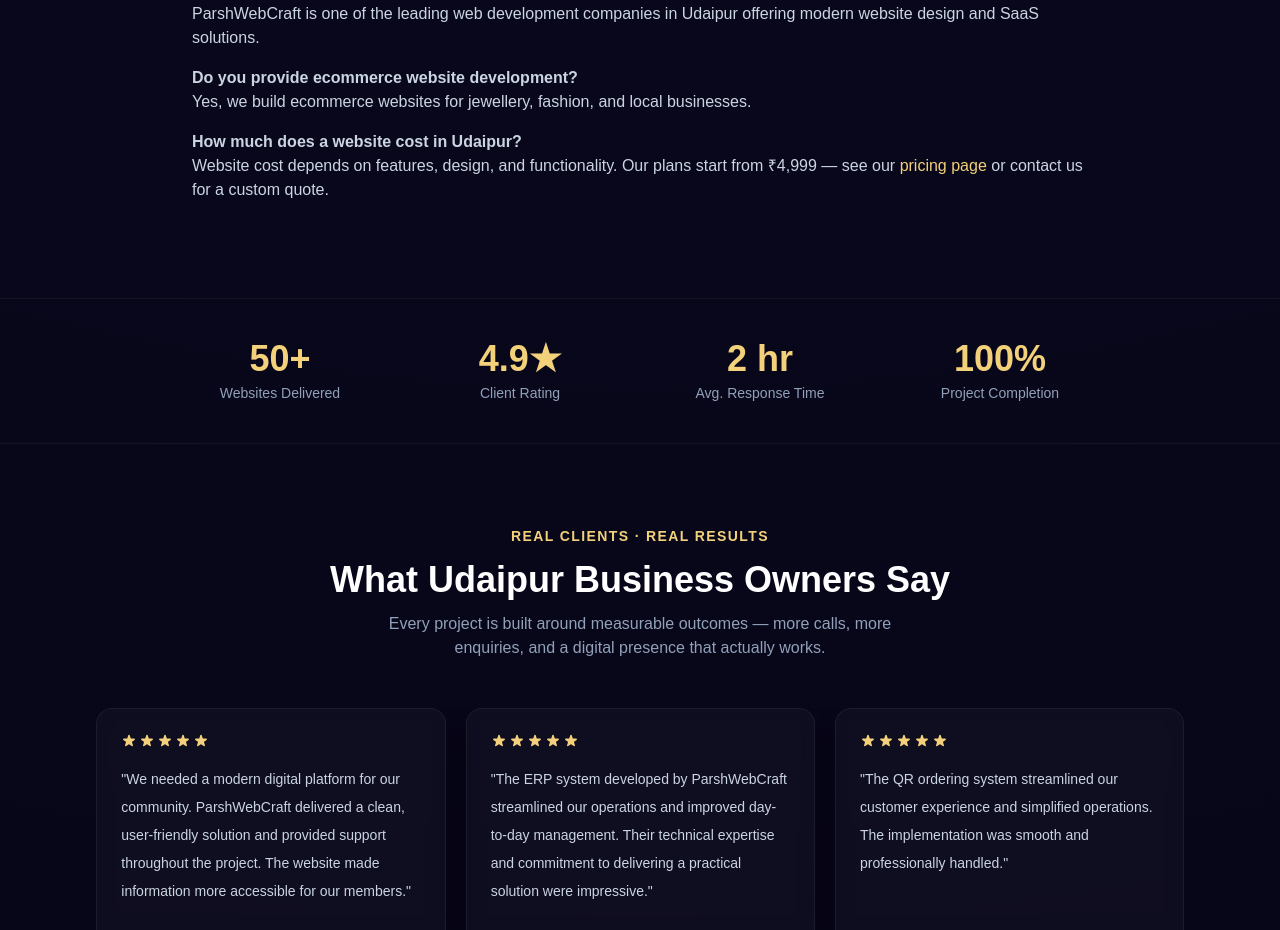
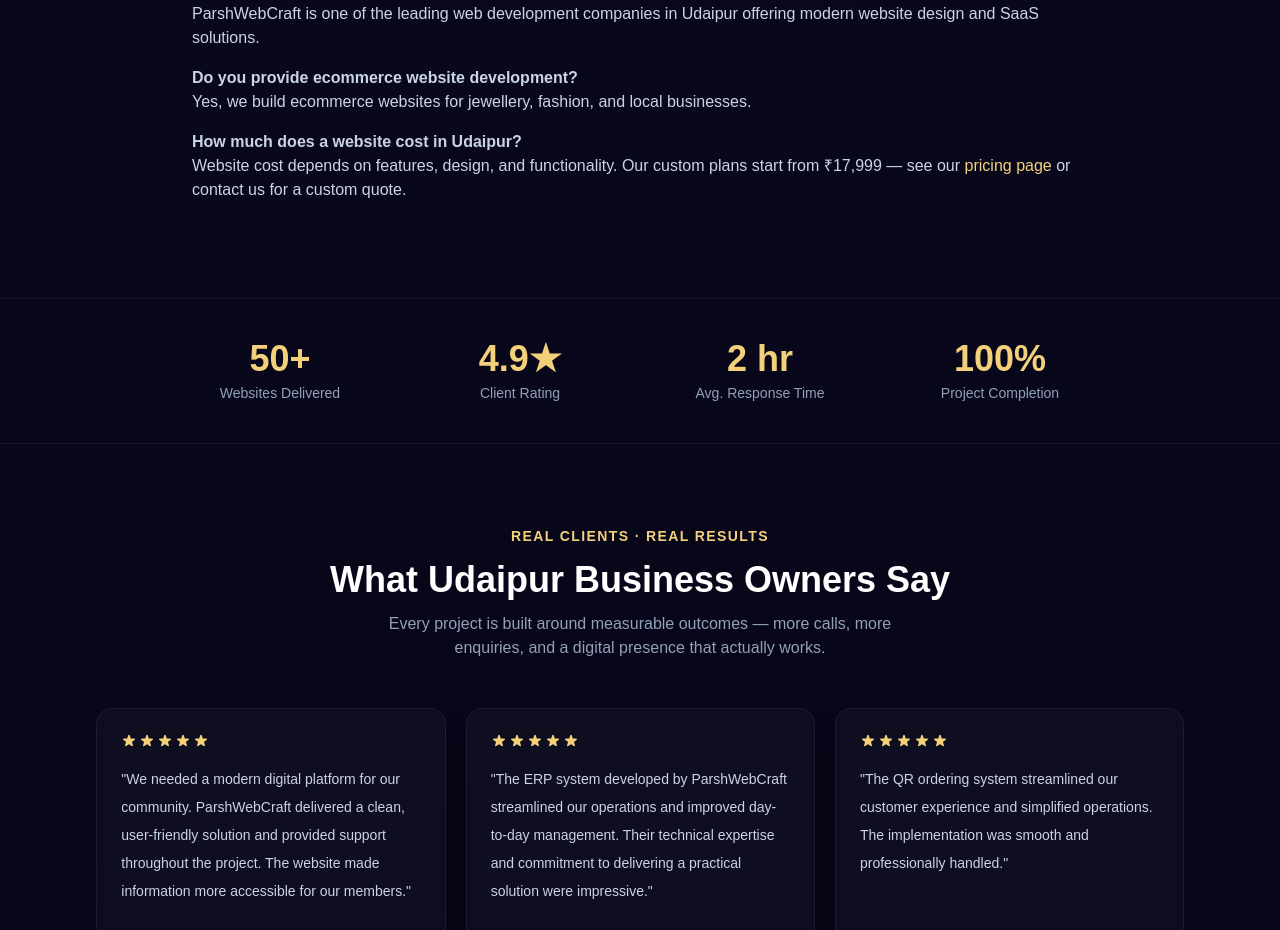
Before and after one commit to parshwebcraft/parshwebcraft, a Next.js app: page / in a window 1280 px wide. Shown: the part 2128-3058 px from the top of the page. Built offline with nearby package versions, Linux system fonts and the light colour scheme; no server answers.

Commit message:
fix: update homepage FAQ pricing starting anchor from 4,999 to 17,999 to match pricing page

```diff
--- a/components/Hero.jsx
+++ b/components/Hero.jsx
@@ -340,7 +340,7 @@ export default function Hero() {
             <strong>How much does a website cost in Udaipur?</strong>
             <br />
             Website cost depends on features, design, and functionality. Our
-            plans start from ₹4,999 — see our{" "}
+            custom plans start from ₹17,999 — see our{" "}
             <a href="/pricing" className="text-[#f3d07a] hover:underline">
               pricing page
             </a>{" "}
```
